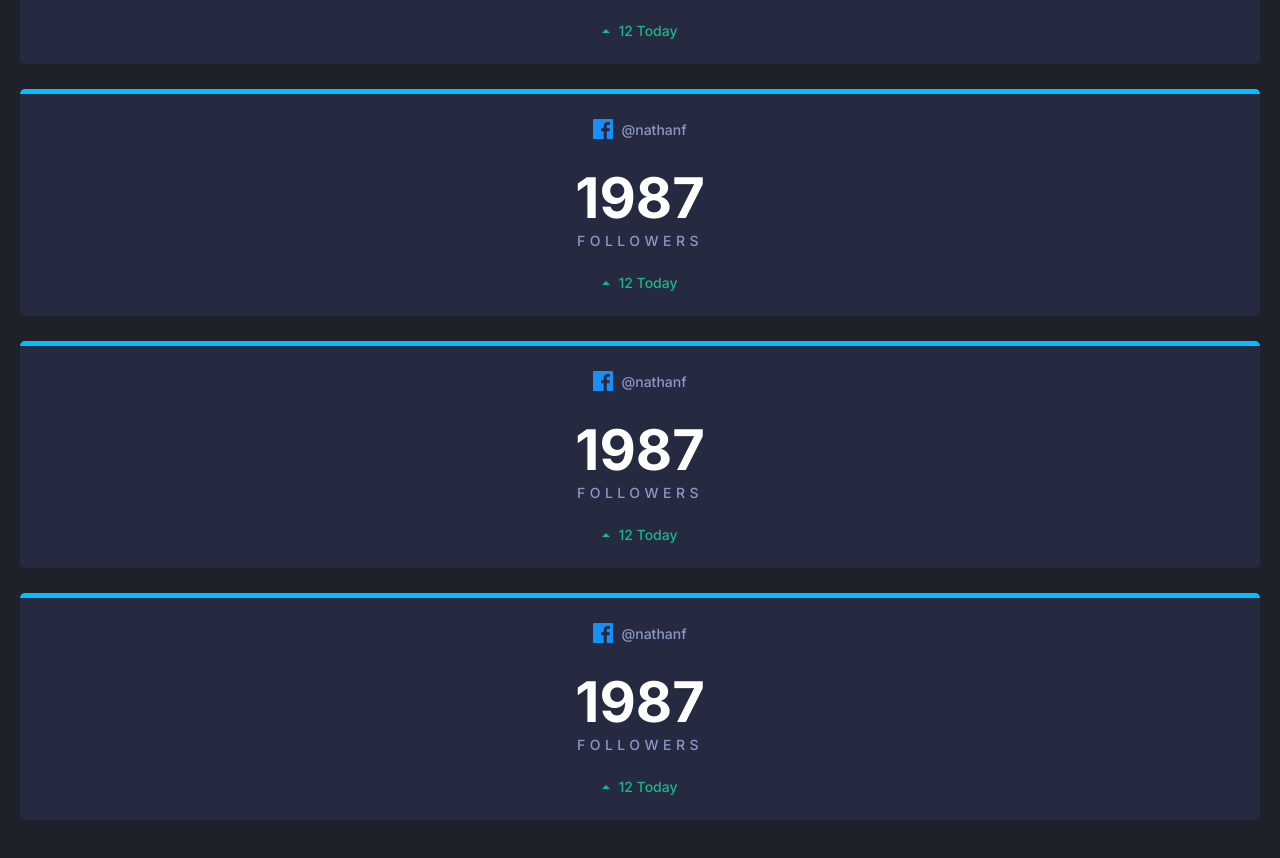
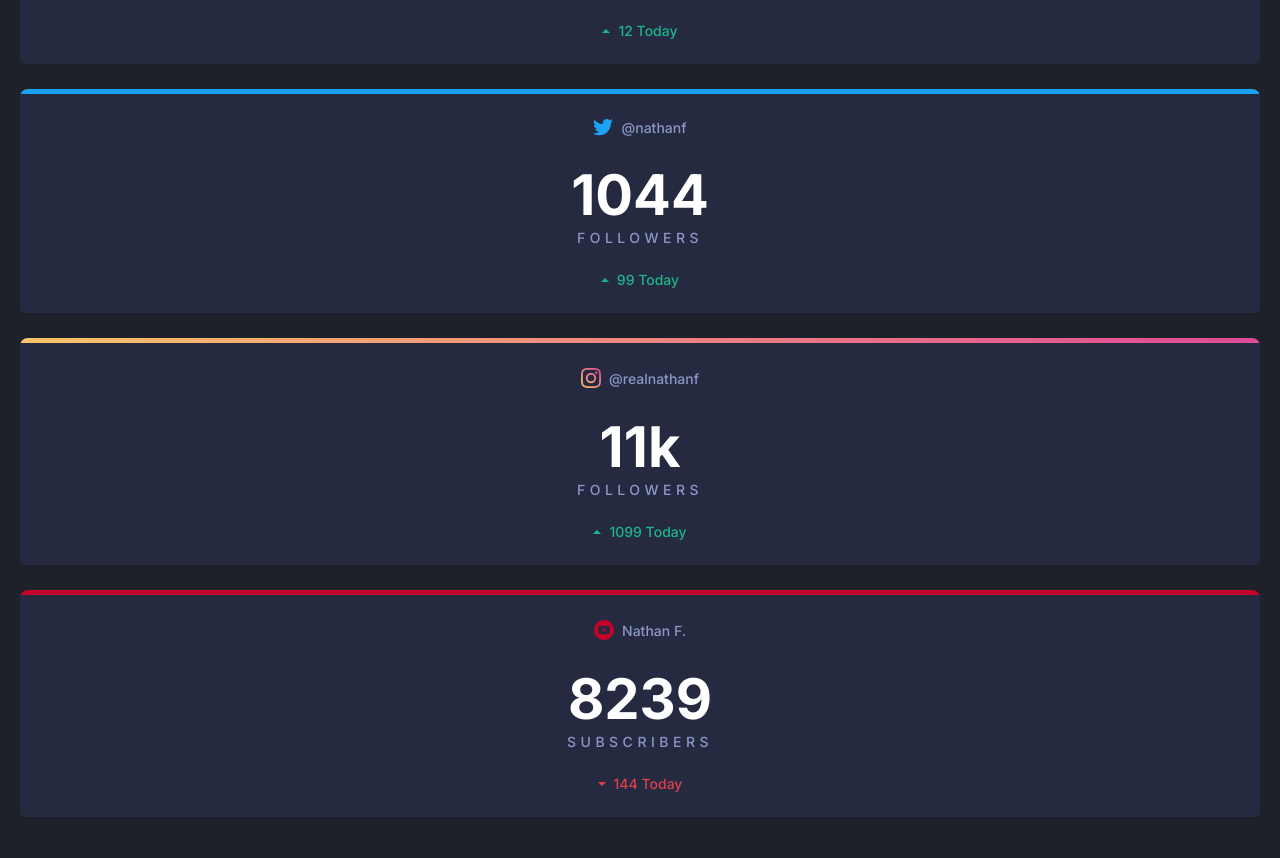
Before and after one commit to awexli/Social-Media-Dashboard, a plain HTML site: page index.html in a window 1280 px wide. Shown: the part 286-1144 px from the top of the page. Drawn offline with Linux system fonts and the light colour scheme.

Commit message:
refactor section-one & folder structure
- use outer wrapper for top border
- refactor card analytics for better reusability

```diff
--- a/dist/global.scss
+++ /dev/null
@@ -1,143 +0,0 @@
-@use "sass:map";
-
-$light-theme-background: hsl(0, 0%, 100%);
-
-$primary-colors: (
-  'lime-green': hsl(163, 72%, 41%),
-  'bright-red': hsl(356, 69%, 56%),
-  'facebook': hsl(195, 100%, 50%),
-  'twitter': hsl(203, 89%, 53%),
-  'instagram': linear gradient hsl(37, 97%, 70%) to hsl(329, 70%, 58%),
-  'youTube': hsl(348, 97%, 39%),
-);
-
-$dark-theme: (
-  'toggle': linear gradient hsl(210, 78%, 56%) to hsl(146, 68%, 55%),
-  'main-background': hsl(230, 17%, 14%),
-  'top-background': hsl(232, 19%, 15%),
-  'card-background': hsl(228, 28%, 20%),
-  'sub-text': hsl(228, 34%, 66%),
-  'white-text': hsl(0, 0%, 100%),
-);
-
-*,
-*::before,
-*::after {
-  padding: 0;
-  margin: 0;
-  box-sizing: border-box;
-}
-
-body {
-  font-family: 'Inter', sans-serif;
-  font-weight: 500;
-  font-size: 14px;
-  background-color: map.get($dark-theme, 'main-background');
-  padding: 30px 20px;
-}
-
-main {
-  height: 100%;
-  width: 100%;
-  display: grid;
-}
-
-header {
-  background-color: red;
-  display: flex;
-  flex-direction: column;
-
-  .theme-wrapper {
-    display: flex;
-    justify-content: space-between;
-  }
-}
-
-.section-one {
-  padding-top: 25px;
-}
-
-.section-content {
-  width: 100%;
-  padding-top: 25px;
-}
-
-.section-one-card {
-  display: flex;
-  flex-direction: column;
-  justify-content: space-evenly;
-  align-items: center;
-  border-radius: 5px;
-  background-color: map.get($dark-theme, 'card-background');
-  margin-bottom: 25px;
-}
-
-.section-one-card-top {
-  display: flex;
-  align-items: center;
-  justify-content: center;
-
-  .username {
-    color: map.get($dark-theme, 'sub-text');
-  }
-}
-
-.section-one-card-facebook {
-  border-top: 5px solid map.get($primary-colors, 'facebook');
-
-  .icon-facebook {
-    background-image: url(/images/icon-facebook.svg);
-  }
-}
-
-.section-one-card-middle {
-  display: flex;
-  flex-direction: column;
-  align-items: center;
-
-  .section-one-card-follower-number {
-    color: map.get($dark-theme, 'white-text');
-    font-weight: 700;
-    font-size: 3.5rem;
-  }
-
-  .section-one-card-follower-text {
-    color: map.get($dark-theme, 'sub-text');
-    text-transform: uppercase;
-    letter-spacing: 4.5px;
-  }
-}
-
-.section-one-card-bottom {
-  padding-bottom: 25px;
-
-  .section-one-card-analytics {
-    display: flex;
-    justify-content: center;
-    align-items: center;
-    color: map.get($primary-colors, 'lime-green');
-  }
-}
-
-.icon-up {
-  display: inline-block;
-  background-image: url(/images/icon-up.svg);
-  width: 8px;
-  height: 4px;
-  margin-right: 8px;
-}
-
-.icon-svg {
-  display: inline-block;
-  width: 20px;
-  height: 20px;
-  margin-right: 8px;
-}
-
-.attribution {
-  font-size: 11px;
-  text-align: center;
-}
-.attribution a {
-  color: hsl(228, 45%, 44%);
-}
--- /dev/null
+++ b/dist/scss/colors.scss
@@ -0,0 +1,19 @@
+$light-theme-background: hsl(0, 0%, 100%);
+
+$primary-colors: (
+  'lime-green': hsl(163, 72%, 41%),
+  'bright-red': hsl(356, 69%, 56%),
+  'facebook': hsl(195, 100%, 50%),
+  'twitter': hsl(203, 89%, 53%),
+  'instagram': linear-gradient(90deg, hsl(37, 97%, 70%), hsl(329, 70%, 58%)),
+  'youtube': hsl(348, 97%, 39%),
+);
+
+$dark-theme: (
+  'toggle': linear-gradient(90deg, hsl(210, 78%, 56%), hsl(146, 68%, 55%)),
+  'main-background': hsl(230, 17%, 14%),
+  'top-background': hsl(232, 19%, 15%),
+  'card-background': hsl(228, 28%, 20%),
+  'sub-text': hsl(228, 34%, 66%),
+  'white-text': hsl(0, 0%, 100%),
+);
--- /dev/null
+++ b/dist/scss/global.scss
@@ -0,0 +1,2 @@
+@import 'main.scss';
+@import 'section-one.scss';
--- /dev/null
+++ b/dist/scss/main.scss
@@ -0,0 +1,63 @@
+@use "sass:map";
+@import 'colors.scss';
+
+*,
+*::before,
+*::after {
+  padding: 0;
+  margin: 0;
+  box-sizing: border-box;
+}
+
+body {
+  font-family: 'Inter', sans-serif;
+  font-weight: 500;
+  font-size: 14px;
+  background-color: map.get($dark-theme, 'main-background');
+  padding: 30px 20px;
+}
+
+main {
+  height: 100%;
+  width: 100%;
+  display: grid;
+}
+
+header {
+  color: white;
+  display: flex;
+  flex-direction: column;
+
+  .theme-wrapper {
+    display: flex;
+    justify-content: space-between;
+  }
+}
+
+.icon-up {
+  display: inline-block;
+  background-image: url(/images/icon-up.svg);
+  width: 8px;
+  height: 4px;
+  margin-right: 8px;
+}
+
+.icon-down {
+  display: inline-block;
+  background-image: url(/images/icon-down.svg);
+  width: 8px;
+  height: 4px;
+  margin-right: 8px;
+}
+
+.icon-svg {
+  display: inline-block;
+}
+
+.attribution {
+  font-size: 11px;
+  text-align: center;
+}
+.attribution a {
+  color: hsl(228, 45%, 44%);
+}
--- /dev/null
+++ b/dist/scss/section-one.scss
@@ -0,0 +1,125 @@
+@use "sass:map";
+@import 'colors.scss';
+
+.section-one {
+  padding-top: 25px;
+}
+
+.section-one-card-facebook {
+  background-color: map.get($primary-colors, 'facebook');
+  border-radius: 8px;
+  padding-top: 5px;
+
+  .icon-facebook {
+    background-image: url(/images/icon-facebook.svg);
+    width: 20px;
+    height: 20px;
+  }
+
+  .facebook-analytics {
+    color: map.get($primary-colors, 'lime-green');
+  }
+}
+
+.section-one-card-twitter {
+  background-color: map.get($primary-colors, 'twitter');
+  border-radius: 8px;
+  padding-top: 5px;
+
+  .icon-twitter {
+    background-image: url(/images/icon-twitter.svg);
+    width: 20px;
+    height: 17px;
+  }
+
+  .twitter-analytics {
+    color: map.get($primary-colors, 'lime-green');
+  }
+}
+
+.section-one-card-instagram {
+  background-image: map.get($primary-colors, 'instagram');
+  border-radius: 8px;
+  padding-top: 5px;
+
+  .icon-instagram {
+    background-image: url(/images/icon-instagram.svg);
+    width: 20px;
+    height: 20px;
+  }
+
+  .instagram-analytics {
+    color: map.get($primary-colors, 'lime-green');
+  }
+}
+
+.section-one-card-youtube {
+  background-color: map.get($primary-colors, 'youtube');
+  border-radius: 8px;
+  padding-top: 5px;
+
+  .icon-youtube {
+    background-image: url(/images/icon-youtube.svg);
+    width: 20px;
+    height: 20px;
+  }
+
+  .youtube-analytics {
+    color: map.get($primary-colors, 'bright-red');
+  }
+}
+
+.section-content {
+  width: 100%;
+  padding-top: 25px;
+}
+
+.section-one-content {
+  display: flex;
+  flex-direction: column;
+  justify-content: space-evenly;
+  align-items: center;
+  background-color: map.get($dark-theme, 'card-background');
+  margin-bottom: 25px;
+  border-bottom-left-radius: 5px;
+  border-bottom-right-radius: 5px;
+}
+
+.section-one-card-top {
+  display: flex;
+  align-items: center;
+  justify-content: center;
+
+  .username {
+    color: map.get($dark-theme, 'sub-text');
+    margin-left: 8px;
+  }
+}
+
+.section-one-card-middle {
+  display: flex;
+  flex-direction: column;
+  align-items: center;
+
+  .section-one-card-follower-number {
+    color: map.get($dark-theme, 'white-text');
+    font-weight: 700;
+    font-size: 3.5rem;
+  }
+
+  .section-one-card-follower-text {
+    color: map.get($dark-theme, 'sub-text');
+    text-transform: uppercase;
+    letter-spacing: 4.5px;
+  }
+}
+
+.section-one-card-bottom {
+  padding-bottom: 25px;
+
+  .section-one-card-analytics {
+    display: flex;
+    justify-content: center;
+    align-items: center;
+  }
+}
--- a/dist/style.css
+++ b/dist/style.css
@@ -21,7 +21,7 @@ main {
 }
 
 header {
-  background-color: red;
+  color: white;
   display: flex;
   flex-direction: column;
 }
@@ -30,8 +30,93 @@ header .theme-wrapper {
   justify-content: space-between;
 }
 
+.icon-up {
+  display: inline-block;
+  background-image: url(/images/icon-up.svg);
+  width: 8px;
+  height: 4px;
+  margin-right: 8px;
+}
+
+.icon-down {
+  display: inline-block;
+  background-image: url(/images/icon-down.svg);
+  width: 8px;
+  height: 4px;
+  margin-right: 8px;
+}
+
+.icon-svg {
+  display: inline-block;
+}
+
+.attribution {
+  font-size: 11px;
+  text-align: center;
+}
+
+.attribution a {
+  color: #3e52a3;
+}
+
 .section-one {
   padding-top: 25px;
+}
+
+.section-one-card-facebook {
+  background-color: deepskyblue;
+  border-radius: 8px;
+  padding-top: 5px;
+}
+.section-one-card-facebook .icon-facebook {
+  background-image: url(/images/icon-facebook.svg);
+  width: 20px;
+  height: 20px;
+}
+.section-one-card-facebook .facebook-analytics {
+  color: #1db489;
+}
+
+.section-one-card-twitter {
+  background-color: #1ca0f2;
+  border-radius: 8px;
+  padding-top: 5px;
+}
+.section-one-card-twitter .icon-twitter {
+  background-image: url(/images/icon-twitter.svg);
+  width: 20px;
+  height: 17px;
+}
+.section-one-card-twitter .twitter-analytics {
+  color: #1db489;
+}
+
+.section-one-card-instagram {
+  background-image: linear-gradient(90deg, #fdc468, #df4996);
+  border-radius: 8px;
+  padding-top: 5px;
+}
+.section-one-card-instagram .icon-instagram {
+  background-image: url(/images/icon-instagram.svg);
+  width: 20px;
+  height: 20px;
+}
+.section-one-card-instagram .instagram-analytics {
+  color: #1db489;
+}
+
+.section-one-card-youtube {
+  background-color: #c4032a;
+  border-radius: 8px;
+  padding-top: 5px;
+}
+.section-one-card-youtube .icon-youtube {
+  background-image: url(/images/icon-youtube.svg);
+  width: 20px;
+  height: 20px;
+}
+.section-one-card-youtube .youtube-analytics {
+  color: #dc414c;
 }
 
 .section-content {
@@ -39,14 +124,15 @@ header .theme-wrapper {
   padding-top: 25px;
 }
 
-.section-one-card {
+.section-one-content {
   display: flex;
   flex-direction: column;
   justify-content: space-evenly;
   align-items: center;
-  border-radius: 5px;
   background-color: #252a41;
   margin-bottom: 25px;
+  border-bottom-left-radius: 5px;
+  border-bottom-right-radius: 5px;
 }
 
 .section-one-card-top {
@@ -56,13 +142,7 @@ header .theme-wrapper {
 }
 .section-one-card-top .username {
   color: #8b97c6;
-}
-
-.section-one-card-facebook {
-  border-top: 5px solid deepskyblue;
-}
-.section-one-card-facebook .icon-facebook {
-  background-image: url(/images/icon-facebook.svg);
+  margin-left: 8px;
 }
 
 .section-one-card-middle {
@@ -88,31 +168,6 @@ header .theme-wrapper {
   display: flex;
   justify-content: center;
   align-items: center;
-  color: #1db489;
-}
-
-.icon-up {
-  display: inline-block;
-  background-image: url(/images/icon-up.svg);
-  width: 8px;
-  height: 4px;
-  margin-right: 8px;
-}
-
-.icon-svg {
-  display: inline-block;
-  width: 20px;
-  height: 20px;
-  margin-right: 8px;
-}
-
-.attribution {
-  font-size: 11px;
-  text-align: center;
-}
-
-.attribution a {
-  color: #3e52a3;
 }
 
 /*# sourceMappingURL=style.css.map */
--- a/index.html
+++ b/index.html
@@ -33,6 +33,7 @@
       </header>
       <div class="section-one">
         <div class="section-one-card section-one-card-facebook">
+          <div class="section-one-content">
             <div class="section-one-card-top section-content">
               <span class="icon-facebook icon-svg"></span>
               <span class="username">@nathanf</span>
@@ -44,56 +45,71 @@
             <div class="section-one-card-bottom section-content">
               <p class="section-one-card-analytics">
                 <span class="icon-up"></span>
-              <span class="card-analytics-text">12 Today</span>
+                <span class="card-analytics-text facebook-analytics"
+                  >12 Today</span
+                >
               </p>
             </div>
           </div>
-        <div class="section-one-card section-one-card-facebook">
+        </div>
+        <div class="section-one-card section-one-card-twitter">
+          <div class="section-one-content">
             <div class="section-one-card-top section-content">
-            <span class="icon-facebook icon-svg"></span>
+              <span class="icon-twitter icon-svg"></span>
               <span class="username">@nathanf</span>
             </div>
             <div class="section-one-card-middle section-content">
-            <div class="section-one-card-follower-number">1987</div>
+              <div class="section-one-card-follower-number">1044</div>
               <p class="section-one-card-follower-text">Followers</p>
             </div>
             <div class="section-one-card-bottom section-content">
               <p class="section-one-card-analytics">
                 <span class="icon-up"></span>
-              <span class="card-analytics-text">12 Today</span>
+                <span class="card-analytics-text twitter-analytics"
+                  >99 Today</span
+                >
               </p>
             </div>
           </div>
-        <div class="section-one-card section-one-card-facebook">
+        </div>
+        <div class="section-one-card section-one-card-instagram">
+          <div class="section-one-content">
             <div class="section-one-card-top section-content">
-            <span class="icon-facebook icon-svg"></span>
-            <span class="username">@nathanf</span>
+              <span class="icon-instagram icon-svg"></span>
+              <span class="username">@realnathanf</span>
             </div>
             <div class="section-one-card-middle section-content">
-            <div class="section-one-card-follower-number">1987</div>
+              <div class="section-one-card-follower-number">11k</div>
               <p class="section-one-card-follower-text">Followers</p>
             </div>
             <div class="section-one-card-bottom section-content">
               <p class="section-one-card-analytics">
                 <span class="icon-up"></span>
-              <span class="card-analytics-text">12 Today</span>
+                <span class="card-analytics-text instagram-analytics"
+                  >1099 Today</span
+                >
               </p>
             </div>
           </div>
-        <div class="section-one-card section-one-card-facebook">
+        </div>
+        <div class="section-one-card section-one-card-youtube">
+          <div class="section-one-content">
             <div class="section-one-card-top section-content">
-            <span class="icon-facebook icon-svg"></span>
-            <span class="username">@nathanf</span>
+              <span class="icon-youtube icon-svg"></span>
+              <span class="username">Nathan F.</span>
             </div>
             <div class="section-one-card-middle section-content">
-            <div class="section-one-card-follower-number">1987</div>
-            <p class="section-one-card-follower-text">Followers</p>
+              <div class="section-one-card-follower-number">8239</div>
+              <p class="section-one-card-follower-text">SUBSCRIBERS</p>
             </div>
             <div class="section-one-card-bottom section-content">
               <p class="section-one-card-analytics">
-              <span class="icon-up"></span>
-              <span class="card-analytics-text">12 Today</span>
+                <span class="icon-down"></span>
+                <span class="card-analytics-text youtube-analytics"
+                  >144 Today</span
+                >
               </p>
+            </div>
           </div>
         </div>
       </div>
```
Also changed, not shown: 1 other file. Lines whose indentation alone changed are shown as unchanged.
